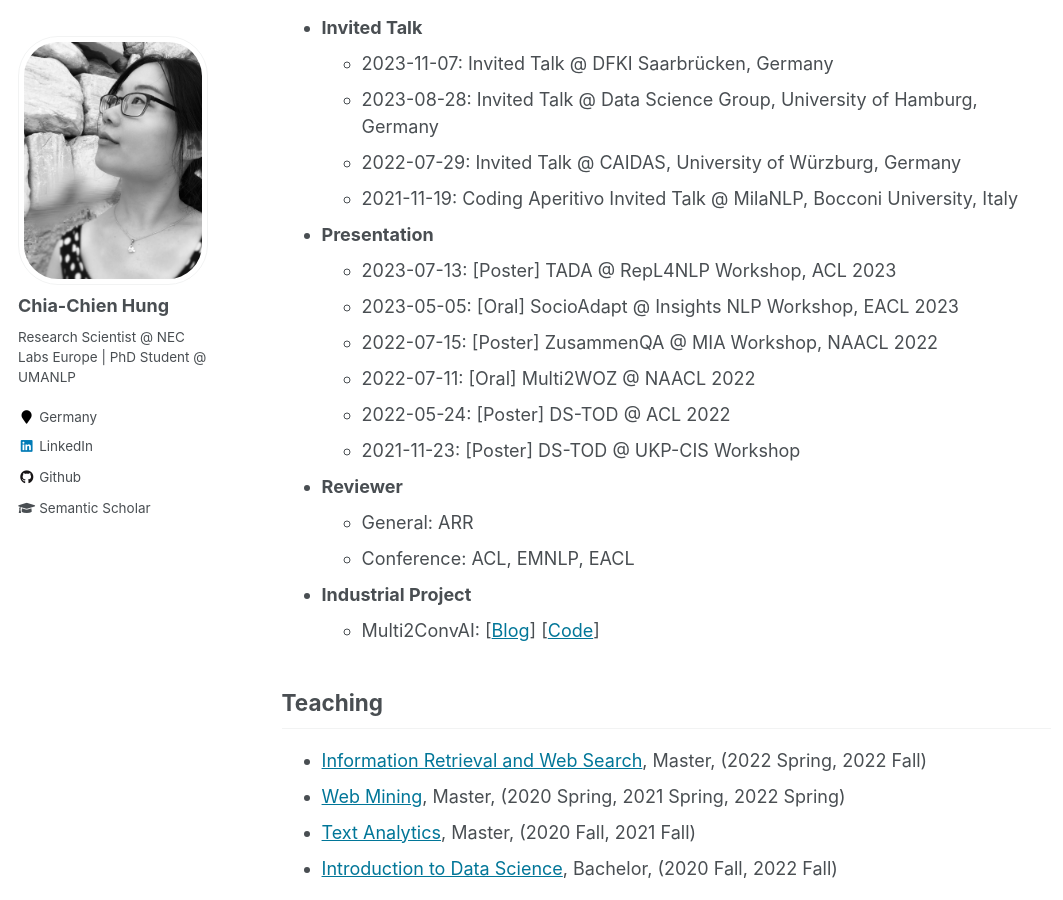
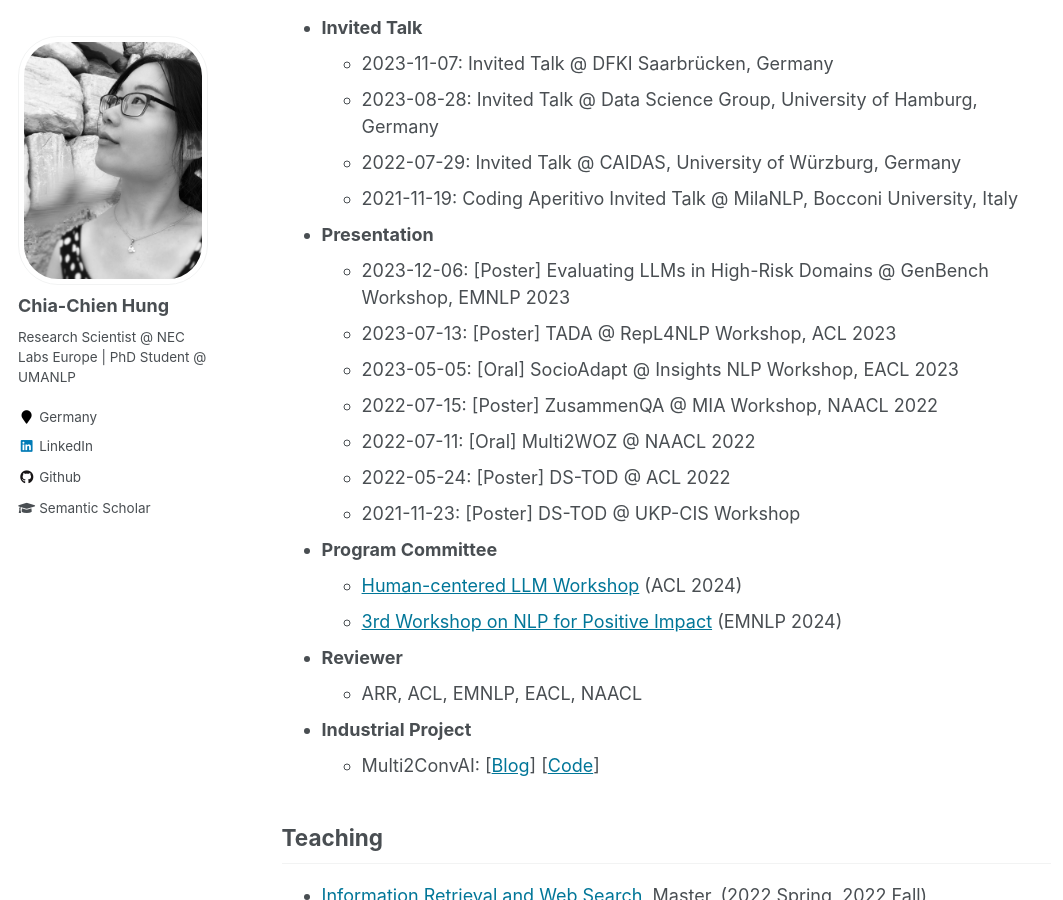
Before and after one commit to chiachienhung/chiachienhung.github.io, a Jekyll site: the page built from _pages/activities.md, in a window 1280 px wide and 900 px high, scrolled down 248 px. Shown: the whole window, without its empty margins (0-1063 px from the left). Built offline with Jekyll 4.4.1, drawn with Linux system fonts in a browser that asks for light colours.

Commit message:
Update activities.md

```diff
--- a/_pages/activities.md
+++ b/_pages/activities.md
@@ -14,6 +14,7 @@ author_profile: true
     * 2021-11-19: Coding Aperitivo Invited Talk @ MilaNLP, Bocconi University, Italy
 
 * **Presentation**
+    * 2023-12-06: [Poster] Evaluating LLMs in High-Risk Domains @ GenBench Workshop, EMNLP 2023
     * 2023-07-13: [Poster] TADA @ RepL4NLP Workshop, ACL 2023
     * 2023-05-05: [Oral] SocioAdapt @ Insights NLP Workshop, EACL 2023
     * 2022-07-15: [Poster] ZusammenQA @ MIA Workshop, NAACL 2022
@@ -21,9 +22,12 @@ author_profile: true
     * 2022-05-24: [Poster] DS-TOD @ ACL 2022
     * 2021-11-23: [Poster] DS-TOD @ UKP-CIS Workshop
 
+* **Program Committee**
+    * <a href="https://hucllm-workshop.github.io/">Human-centered LLM Workshop</a> (ACL 2024)
+    * <a href="https://sites.google.com/view/nlp4positiveimpact">3rd Workshop on NLP for Positive Impact</a> (EMNLP 2024)
+
 * **Reviewer**
-    * General: ARR
-    * Conference: ACL, EMNLP, EACL
+    * ARR, ACL, EMNLP, EACL, NAACL
 
 * **Industrial Project**
     * Multi2ConvAI: [<a href="https://sites.google.com/inovex.de/multi2conv/en">Blog</a>] [<a href="https://github.com/inovex/multi2convai">Code</a>]
```
